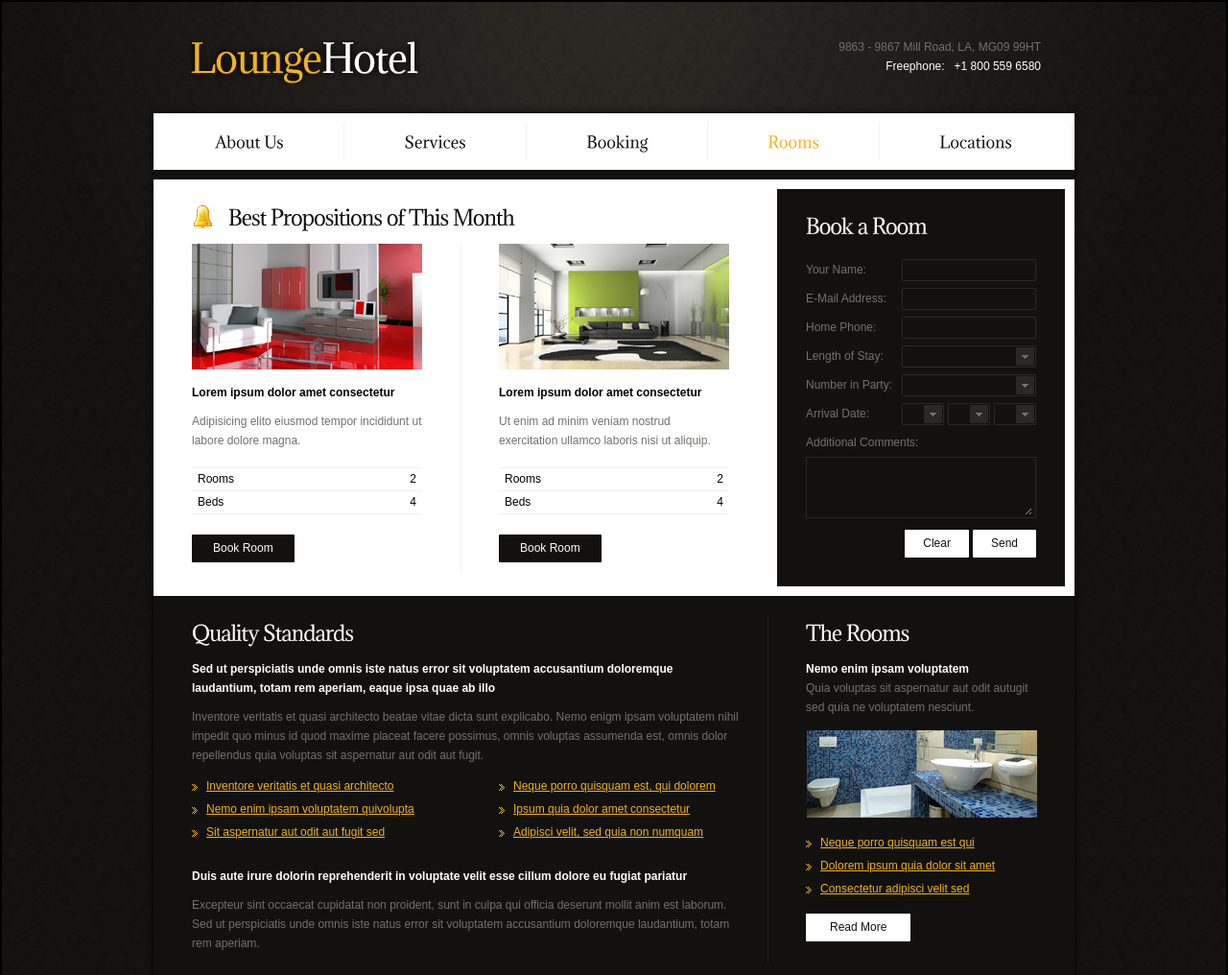
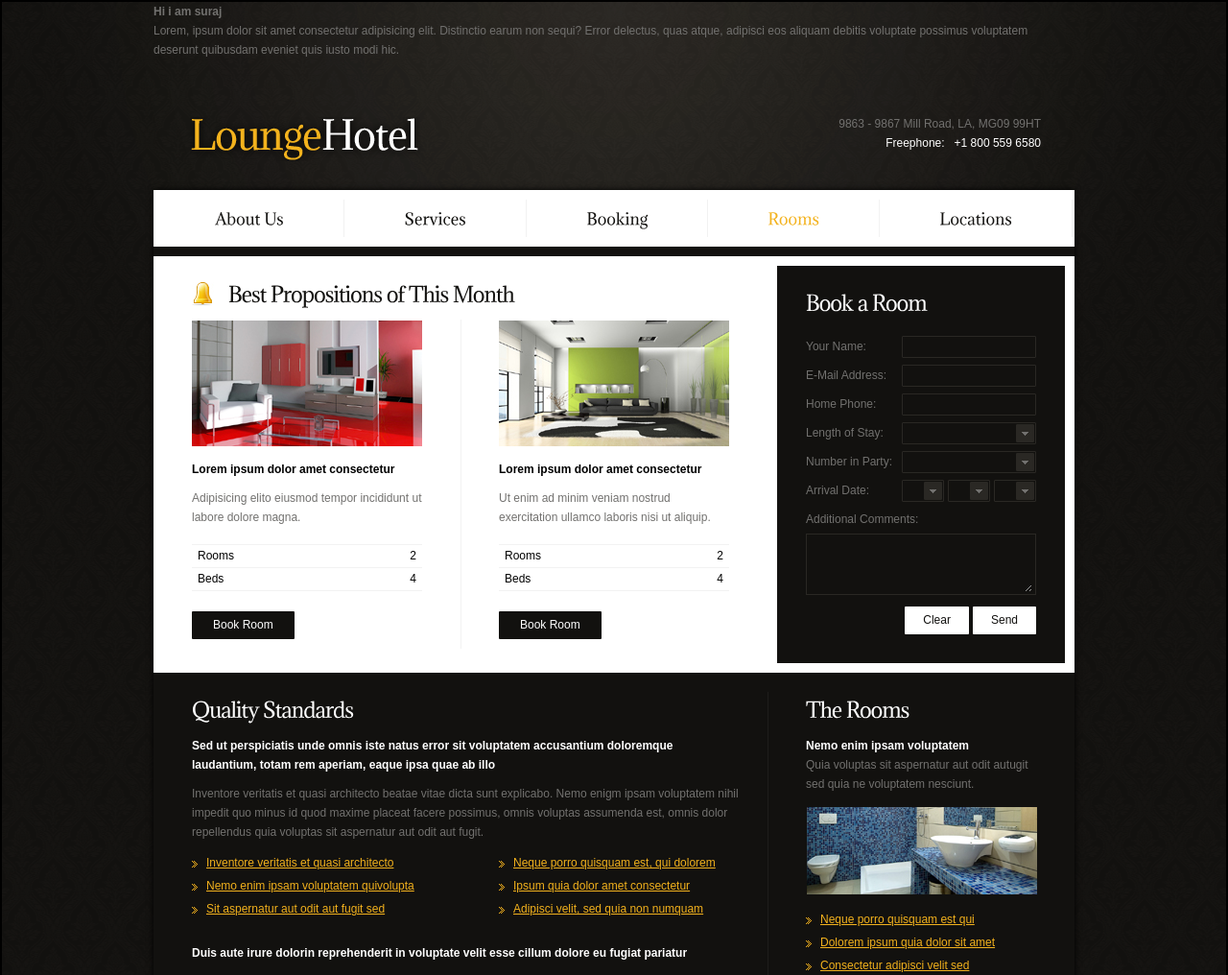
Before and after one commit to SurajRaul/DemoGit, a plain HTML site: page rooms.html in a window 1280 px wide. Shown: the top 1016 px of the page at 96% size. Drawn offline with Linux system fonts and the light colour scheme.

Commit message:
room change h4 p

```diff
--- a/rooms.html
+++ b/rooms.html
@@ -22,6 +22,8 @@
 <div class="bg1">
   <div class="bg2">
     <div class="main">
+<h4>Hi i am suraj</h4>
+<p>Lorem, ipsum dolor sit amet consectetur adipisicing elit. Distinctio earum non sequi? Error delectus, quas atque, adipisci eos aliquam debitis voluptate possimus voluptatem deserunt quibusdam eveniet quis iusto modi hic.</p>
       <!-- header -->
       <header>
         <h1><a href="index.html" id="logo">LoungeHotel</a></h1>
```
